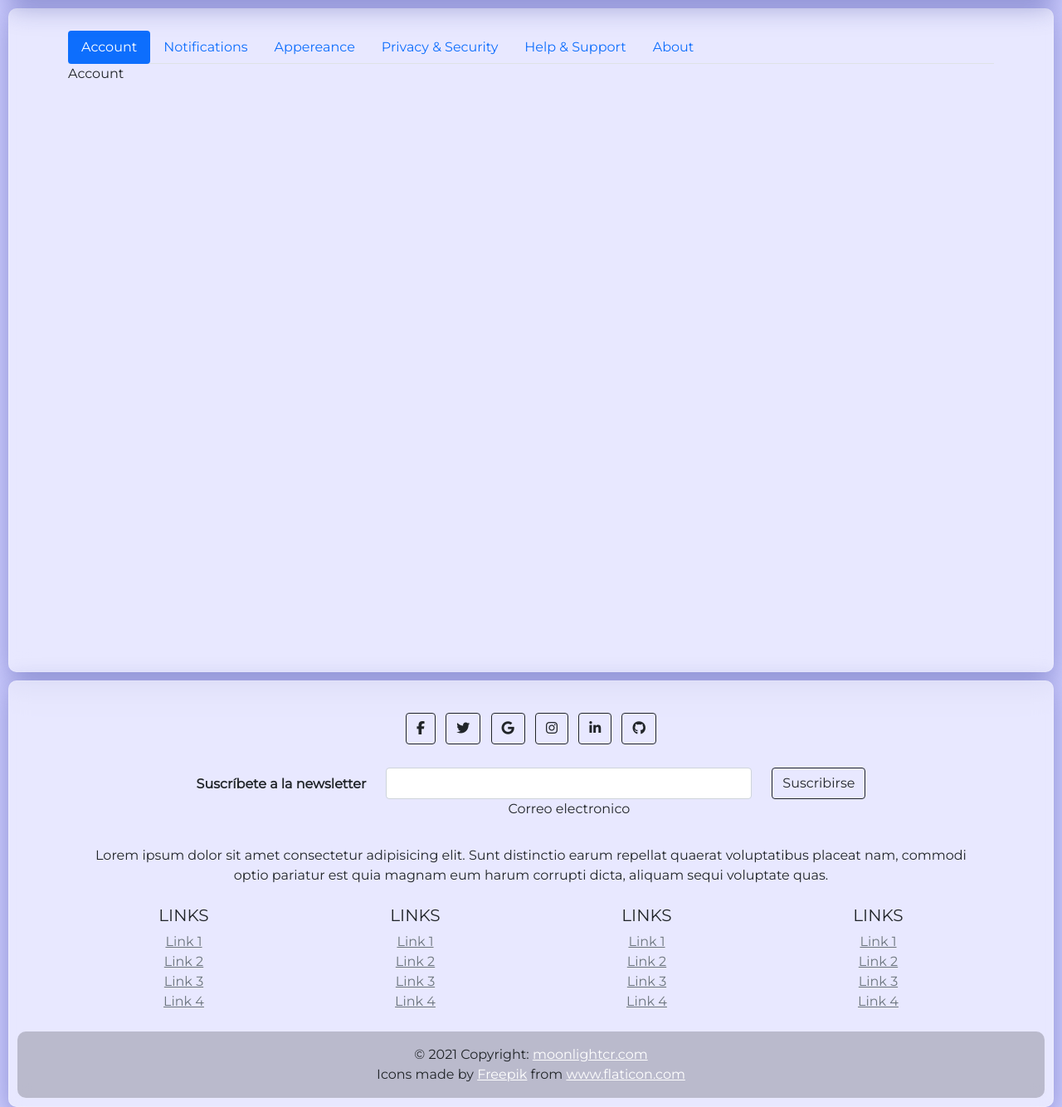
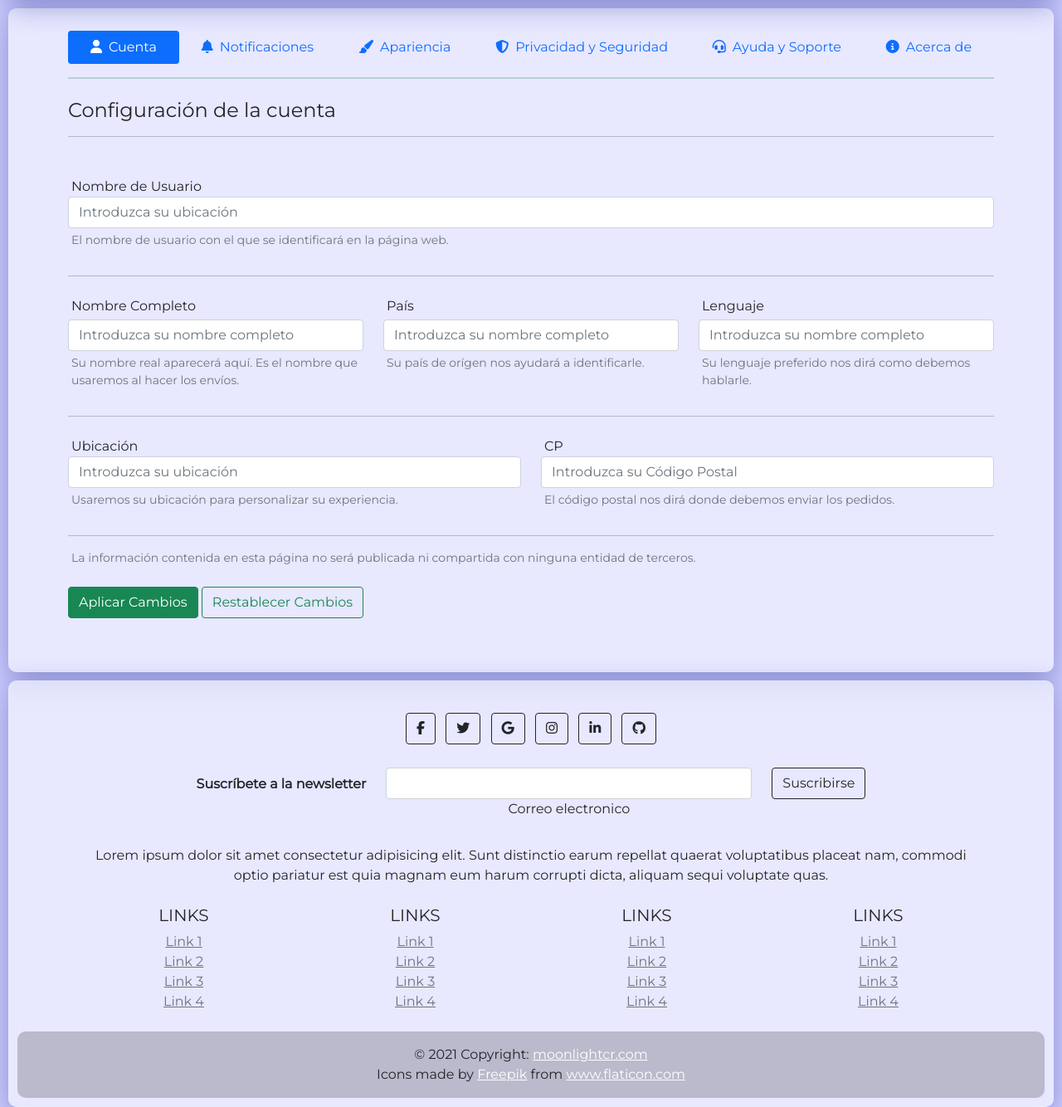
Before and after one commit to caicesardev/ecommerce, a Django app: template ecommerce/store/templates/store/settings.html in a window 1280 px wide. Shown: the part 104-1438 px from the top of the page at 83% size. Run offline with Django 3.2, Linux system fonts and the light colour scheme; the template is opened without the code that fills it, so the values that code supplies are empty; some libraries are stand-ins or nearby versions.

Commit message:
Continue working on settings page, on account tab

```diff
--- a/ecommerce/store/templates/store/settings.html
+++ b/ecommerce/store/templates/store/settings.html
@@ -7,68 +7,200 @@
 
     <!-- Nav Links -->
 
-    <ul class="nav nav-pills flex-column flex-sm-row mt-3 nav-tabs" id="myTab" role="tablist">
+    <ul class="nav nav-pills nav-fill d-flex align-items-center flex-column flex-xl-row mt-3" id="myTab" role="tablist">
 
         <li class="nav-item" role="presentation">
             <a class="nav-link active" id="account-tab" data-bs-toggle="tab" href="#account" aria-controls="account"
-                role="tab" aria-selected="true">Account</a>
+                role="tab" aria-selected="true"><i class="fas fa-user me-2"></i>Cuenta</a>
         </li>
 
         <li class="nav-item" role="presentation">
             <a class="nav-link" id="notifications-tab" data-bs-toggle="tab" href="#notifications"
-                aria-controls="notifications" role="tab" aria-selected="false">Notifications</a>
+                aria-controls="notifications" role="tab" aria-selected="false"><i
+                    class="fas fa-bell me-2"></i>Notificaciones</a>
         </li>
 
         <li class="nav-item" role="presentation">
             <a class="nav-link" id="appereance-tab" data-bs-toggle="tab" href="#appereance" aria-controls="appereance"
-                role="tab" aria-selected="false">Appereance</a>
+                role="tab" aria-selected="false"><i class="fas fa-paint-brush me-2"></i>Apariencia</a>
         </li>
 
         <li class="nav-item" role="presentation">
             <a class="nav-link" id="about" data-bs-toggle="tab" href="#privacy-security"
-                aria-controls="privacy-security" role="tab" aria-selected="false">Privacy & Security</a>
+                aria-controls="privacy-security" role="tab" aria-selected="false"><i
+                    class="fas fa-shield-alt me-2"></i>Privacidad y Seguridad</a>
         </li>
 
         <li class="nav-item" role="presentation">
             <a class="nav-link" id="help-support-tab" data-bs-toggle="tab" href="#help-support"
-                aria-controls="help-support" role="tab" aria-selected="false">Help & Support</a>
+                aria-controls="help-support" role="tab" aria-selected="false"><i class="fas fa-headset me-2"></i>Ayuda y
+                Soporte</a>
         </li>
 
         <li class="nav-item" role="presentation">
             <a class="nav-link" id="about-tab" data-bs-toggle="tab" href="#About" aria-controls="About" role="tab"
-                aria-selected="false">About</a>
+                aria-selected="false"><i class="fas fa-info-circle me-2"></i>Acerca de</a>
         </li>
 
     </ul>
 
     <!-- Nav Links -->
 
+    <hr class="bg-success" style="padding: 1px;">
+
     <!-- Nav Content -->
 
-    <div class="tab-content" id="myTabContent">
+    <div class="tab-content mt-4" id="myTabContent">
 
         <div class="tab-pane fade show active" id="account" role="tabpanel" aria-labelledby="account-tab">
-            <p>Account</p>
+            <h4>Configuración de la cuenta</h4>
+
+            <hr>
+
+            <br>
+
+            <form>
+
+                <div class="row">
+
+
+                    <div class="col align-items-center">
+
+                        <label class="ms-1 mt-2" for="location">Nombre de Usuario</label>
+
+                        <input type="text" class="form-control" id="location" placeholder="Introduzca su ubicación"
+                            aria-describedby="locationHelp">
+
+                        <p id="locationHelp" class="text-muted small ms-1 mt-1">El nombre de usuario con el que se
+                            identificará en la página web.</p>
+
+                    </div>
+
+                </div>
+
+                <hr>
+
+                <div class="row">
+
+                    <div class="col">
+
+                        <label class="ms-1 mt-2" for="fullName">Nombre Completo</label>
+
+                        <input type="text" class="form-control mt-1" id="fullName" aria-describedby="fullNameHelp"
+                            placeholder="Introduzca su nombre completo">
+
+                        <p id="fullNameHelp" class="text-muted small ms-1 mt-1">Su nombre real aparecerá aquí. Es el
+                            nombre que usaremos al hacer los envíos.</p>
+
+                    </div>
+
+                    <div class="col">
+
+                        <label class="ms-1 mt-2" for="fullName">País</label>
+
+                        <input type="text" class="form-control mt-1" id="fullName" aria-describedby="fullNameHelp"
+                            placeholder="Introduzca su nombre completo">
+
+                        <p id="fullNameHelp" class="text-muted small ms-1 mt-1">Su país de orígen nos ayudará a
+                            identificarle.</p>
+
+                    </div>
+
+                    <div class="col">
+
+                        <label class="ms-1 mt-2" for="fullName">Lenguaje</label>
+
+                        <input type="text" class="form-control mt-1" id="fullName" aria-describedby="fullNameHelp"
+                            placeholder="Introduzca su nombre completo">
+
+                        <p id="fullNameHelp" class="text-muted small ms-1 mt-1">Su lenguaje preferido nos dirá como
+                            debemos hablarle.</p>
+
+                    </div>
+
+                </div>
+
+                <hr>
+
+                <div class="row">
+
+
+                    <div class="col align-items-center">
+
+                        <label class="ms-1 mt-2" for="location">Ubicación</label>
+
+                        <input type="text" class="form-control" id="location" placeholder="Introduzca su ubicación"
+                            aria-describedby="locationHelp">
+
+                        <p id="locationHelp" class="text-muted small ms-1 mt-1">Usaremos su ubicación para personalizar
+                            su experiencia.</p>
+
+                    </div>
+
+                    <div class="col">
+
+                        <label class="ms-1 mt-2" for="zipCode">CP</label>
+
+                        <input type="text" class="form-control" id="zipCode" placeholder="Introduzca su Código Postal"
+                            aria-describedby="zipHelp">
+
+                        <p id="zipHelp" class="text-muted small ms-1 mt-1">El código postal nos dirá donde debemos
+                            enviar los pedidos.</p>
+
+                    </div>
+
+                </div>
+
+                <hr>
+
+                <div class="form-group small text-muted ms-1">
+                    La información contenida en esta página no será publicada ni compartida con ninguna entidad de
+                    terceros.
+                </div>
+
+                <br>
+
+                <button type="button" class="btn btn-success">Aplicar Cambios</button>
+                <button type="reset" class="btn btn-outline-success">Restablecer Cambios</button>
+
+            </form>
+
+
+
+
+
         </div>
 
+
+
+
+
+
+
+
+
+
+
+
+
         <div class="tab-pane fade" id="notifications" role="tabpanel" aria-labelledby="notifications-tab">
-            <p>Notifications</p>
+            <h4>Configuración de las notificaciones</h4>
         </div>
 
         <div class="tab-pane fade" id="appereance" role="tabpanel" aria-labelledby="appereance-tab">
-            <p>Appereance</p>
+            <h4>Configuración de la apariencia</h4>
         </div>
 
         <div class="tab-pane fade" id="privacy-security" role="tabpanel" aria-labelledby="privacy-security-tab">
-            <p>Privacy & Security</p>
+            <h4>Configuración de privacidad</h4>
         </div>
 
         <div class="tab-pane fade" id="help-support" role="tabpanel" aria-labelledby="help-support-tab">
-            <p>Help & Support</p>
+            <h4>Ayuda y soporte</h4>
         </div>
 
         <div class="tab-pane fade" id="About" role="tabpanel" aria-labelledby="about-tab">
-            <p>About</p>
+            <h4>Acerca de la configuración</h4>
         </div>
 
     </div>
```
